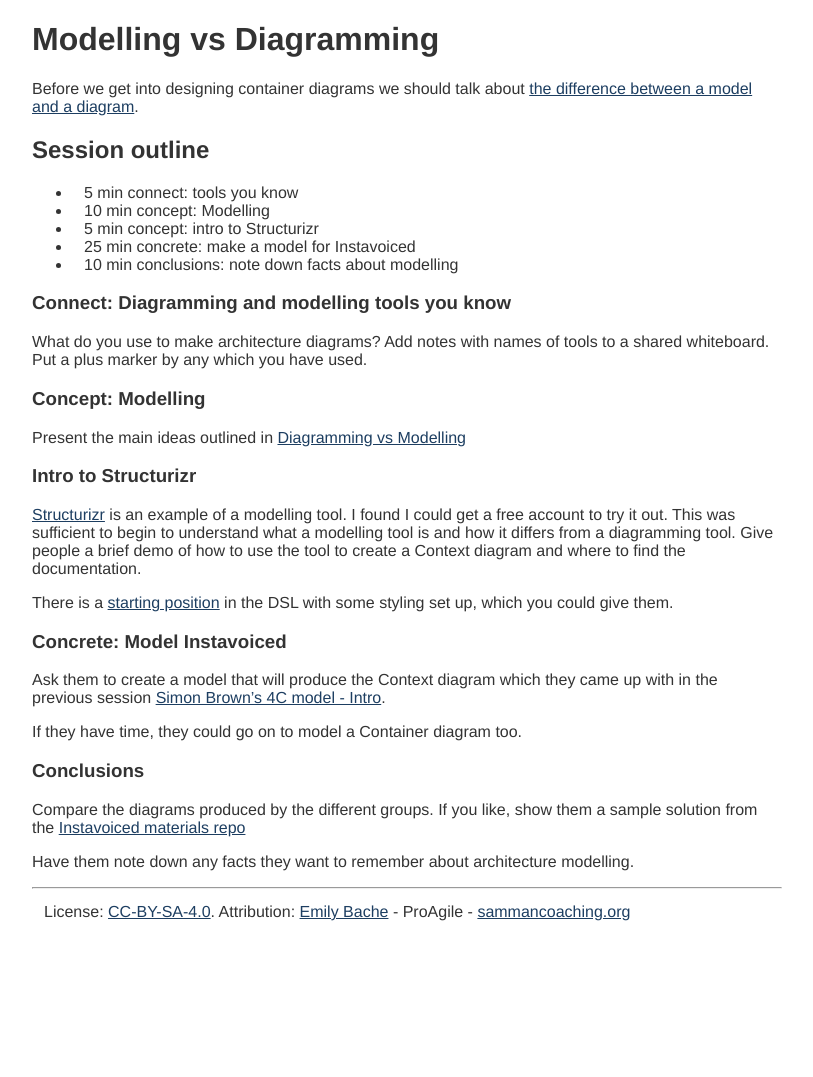
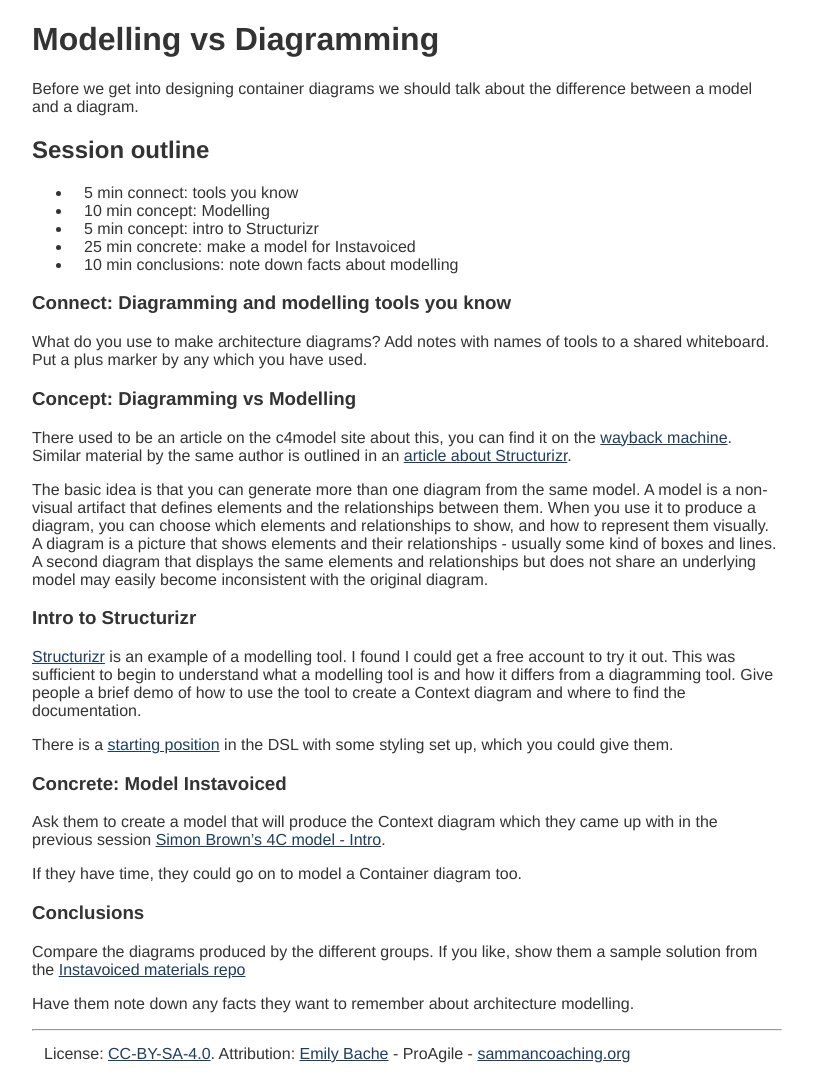
Before and after one commit to sammancoaching/website, a Jekyll site: the page built from _learning_hours/architecture/modelling_vs_diagramming.md, in a window 1280 px wide. Shown: the whole page, without its empty margins (233-1046 px from the left). Built offline with Jekyll 4.4.1, drawn with Linux system fonts in a browser that asks for light colours; before the commit the page ends 935 px from its top, so only the background shows below that.

Commit message:
update some broken links

```diff
--- a/_learning_hours/architecture/modelling_vs_diagramming.md
+++ b/_learning_hours/architecture/modelling_vs_diagramming.md
@@ -9,7 +9,7 @@
 
 # Modelling vs Diagramming
 
-Before we get into designing container diagrams we should talk about [the difference between a model and a diagram](https://c4model.com/#Modelling).
+Before we get into designing container diagrams we should talk about the difference between a model and a diagram.
 
 ## Session outline
 
@@ -22,8 +22,10 @@
 ### Connect: Diagramming and modelling tools you know
 What do you use to make architecture diagrams? Add notes with names of tools to a shared whiteboard. Put a plus marker by any which you have used.
 
-### Concept: Modelling
-Present the main ideas outlined in [Diagramming vs Modelling](https://c4model.com/#Modelling)
+### Concept: Diagramming vs Modelling
+There used to be an article on the c4model site about this, you can find it on the [wayback machine](https://web.archive.org/web/20220520164641/https://c4model.com/#Modelling). Similar material by the same author is outlined in an [article about Structurizr](https://structurizr.com/help/modelling).
+
+The basic idea is that you can generate more than one diagram from the same model. A model is a non-visual artifact that defines elements and the relationships between them. When you use it to produce a diagram, you can choose which elements and relationships to show, and how to represent them visually. A diagram is a picture that shows elements and their relationships - usually some kind of boxes and lines. A second diagram that displays the same elements and relationships but does not share an underlying model may easily become inconsistent with the original diagram.
 
 ### Intro to Structurizr
 [Structurizr](https://structurizr.com/) is an example of a modelling tool. I found I could get a free account to try it out. This was sufficient to begin to understand what a modelling tool is and how it differs from a diagramming tool. Give people a brief demo of how to use the tool to create a Context diagram and where to find the documentation.
@@ -31,7 +33,7 @@
 There is a [starting position](https://github.com/emilybache/Instavoiced-Architecture-Kata/blob/main/instavoiced_starting_point.structurizr) in the DSL with some styling set up, which you could give them.
 
 ### Concrete: Model Instavoiced
-Ask them to create a model that will produce the Context diagram which they came up with in the previous session [Simon Brown's 4C model - Intro](simon_brown_4c_context.html).
+Ask them to create a model that will produce the Context diagram which they came up with in the previous session [Simon Brown's 4C model - Intro]({% link _learning_hours/architecture/simon_brown_4c_context.md %}).
 
 If they have time, they could go on to model a Container diagram too.
 
```
